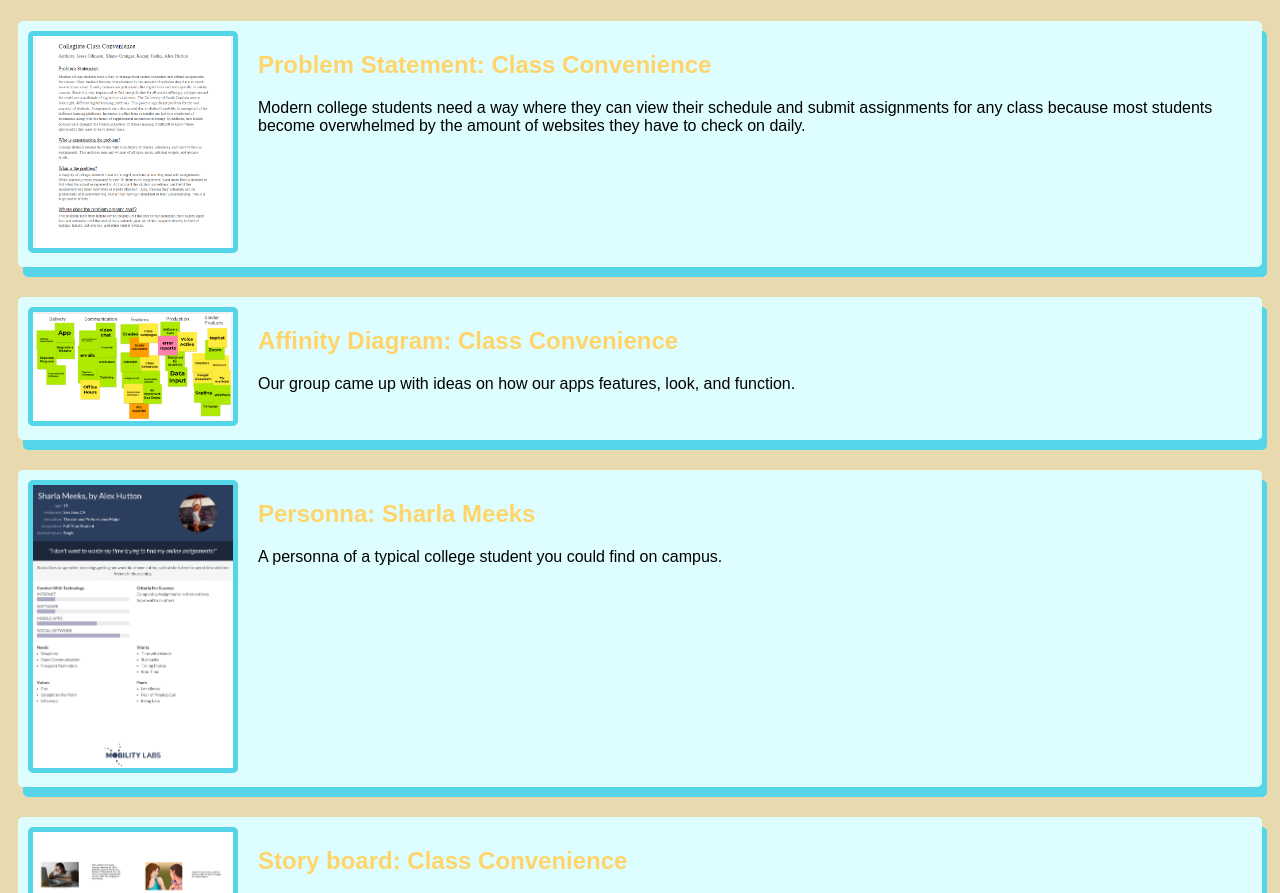
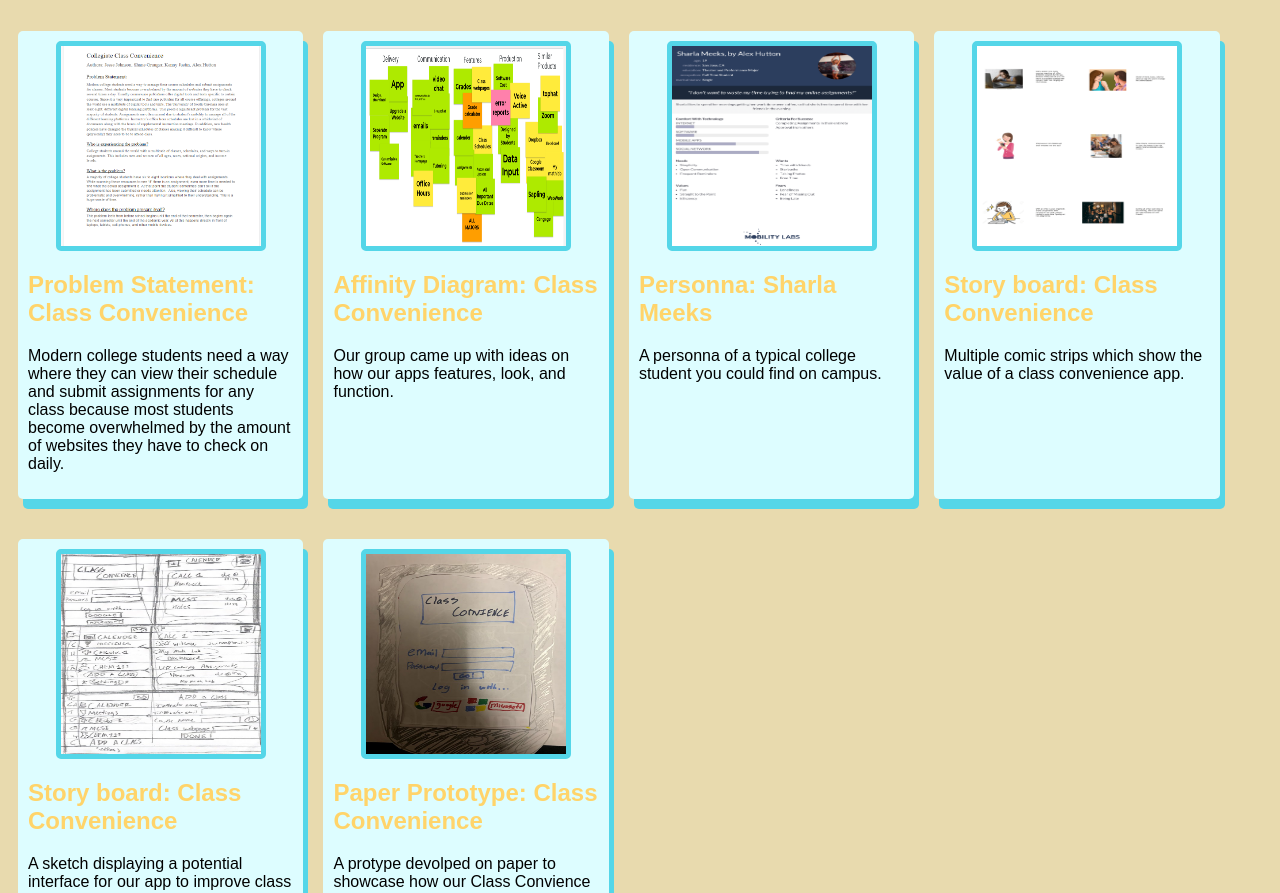
Before and after one commit to alexhutton28/alexhutton28.github.io, a plain HTML site: page index.html in a window 1280 px wide. Shown: the part 59-952 px from the top of the page. Drawn offline with Linux system fonts and the light colour scheme.

Commit message:
Add files via upload

```diff
--- a/index.html
+++ b/index.html
@@ -6,6 +6,8 @@
     </head>
     <body>
         <h1> Alex Hutton's CSCE 190 Site </h1>
+
+        <div class="assignments">
             <!-- Problem Statement Assignment-->
             <section class="assignment">
                 <a href="files/ProblemStatement.pdf"><img src="images/ProblemStatement.png"></a>
@@ -58,5 +60,19 @@
                     <p>
                         A sketch displaying a potential interface for our app to improve class convenience.
                     </p>
+                </section>
+            </section>
+
+            <!-- Paper Prototype Assignment-->
+            <section class="assignment">
+                <a href="https://youtu.be/cf_7PjUuG4U"><img src="images/paperPrototype.png"></a>
+                <section class="assignment-details">
+                    <a href="https://youtu.be/cf_7PjUuG4U"><h2>Paper Prototype: Class Convenience</h2></a>
+                    <p>
+                        A protype devolped on paper to showcase how our Class Convience App could function.
+                    </p>
+                </section>
+            </section>
+        </div>
     </body>
 </html>
--- a/styles.css
+++ b/styles.css
@@ -3,8 +3,13 @@ body {
     font-family:Arial, Arial, Helvetica, sans-serif
 }
 
+.assignments{
+    display:flex;
+    flex-wrap:wrap;
+}
+
 .assignment {
-    display:flex;
+    width:21%;
     padding: 10px;
     margin:10px;
     margin-bottom: 30px;
@@ -15,9 +20,12 @@ body {
 
 .assignment img {
     width:200px;
+    height:200px;
     border: 5px solid #54D6E8;
     margin-right: 20px;
     border-radius:5px;
+    display:block;
+    margin:auto;
 
 }
 
```
Also changed, not shown: images/paperPrototype.png (added). Lines whose indentation alone changed are shown as unchanged.
